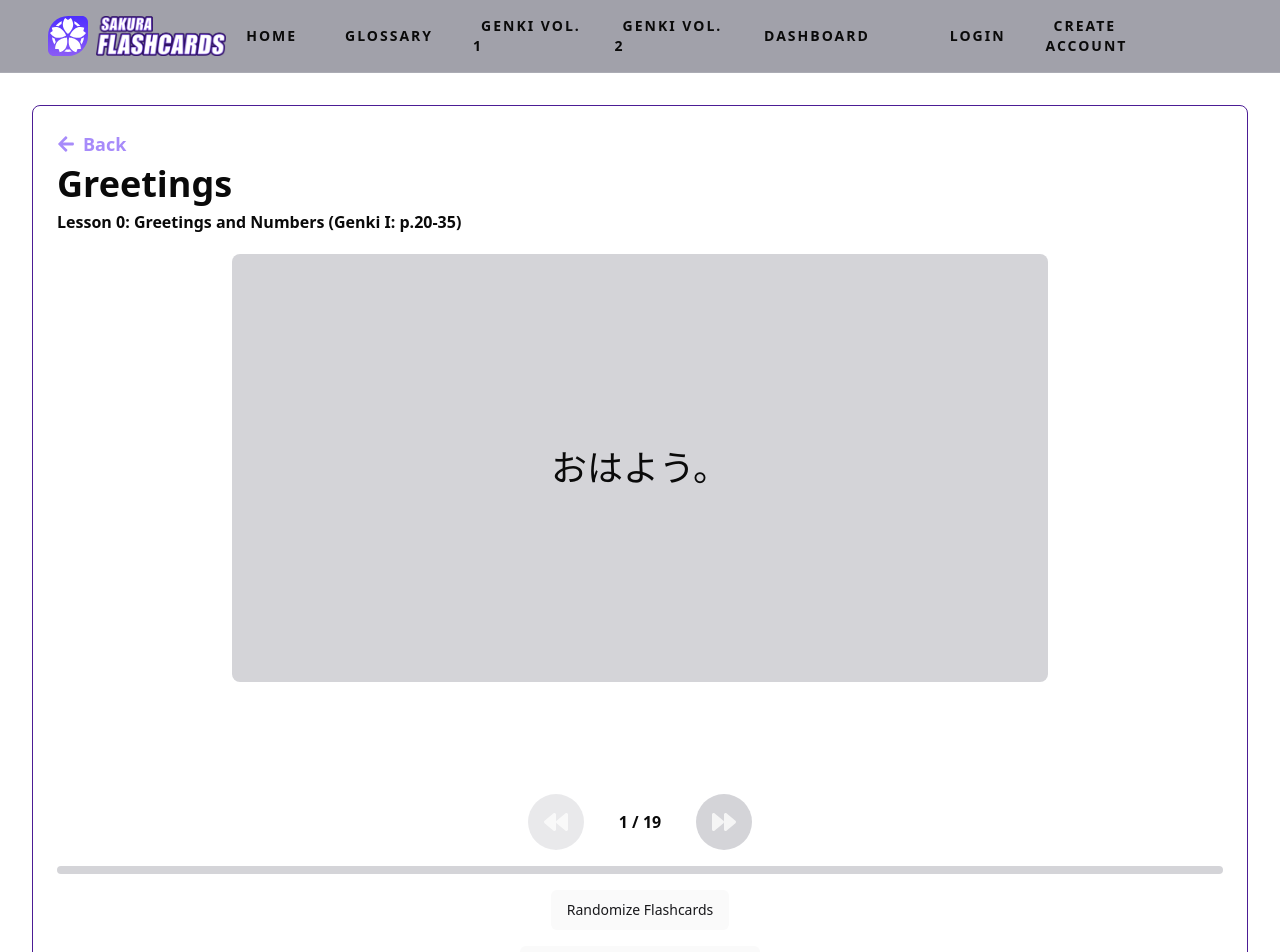
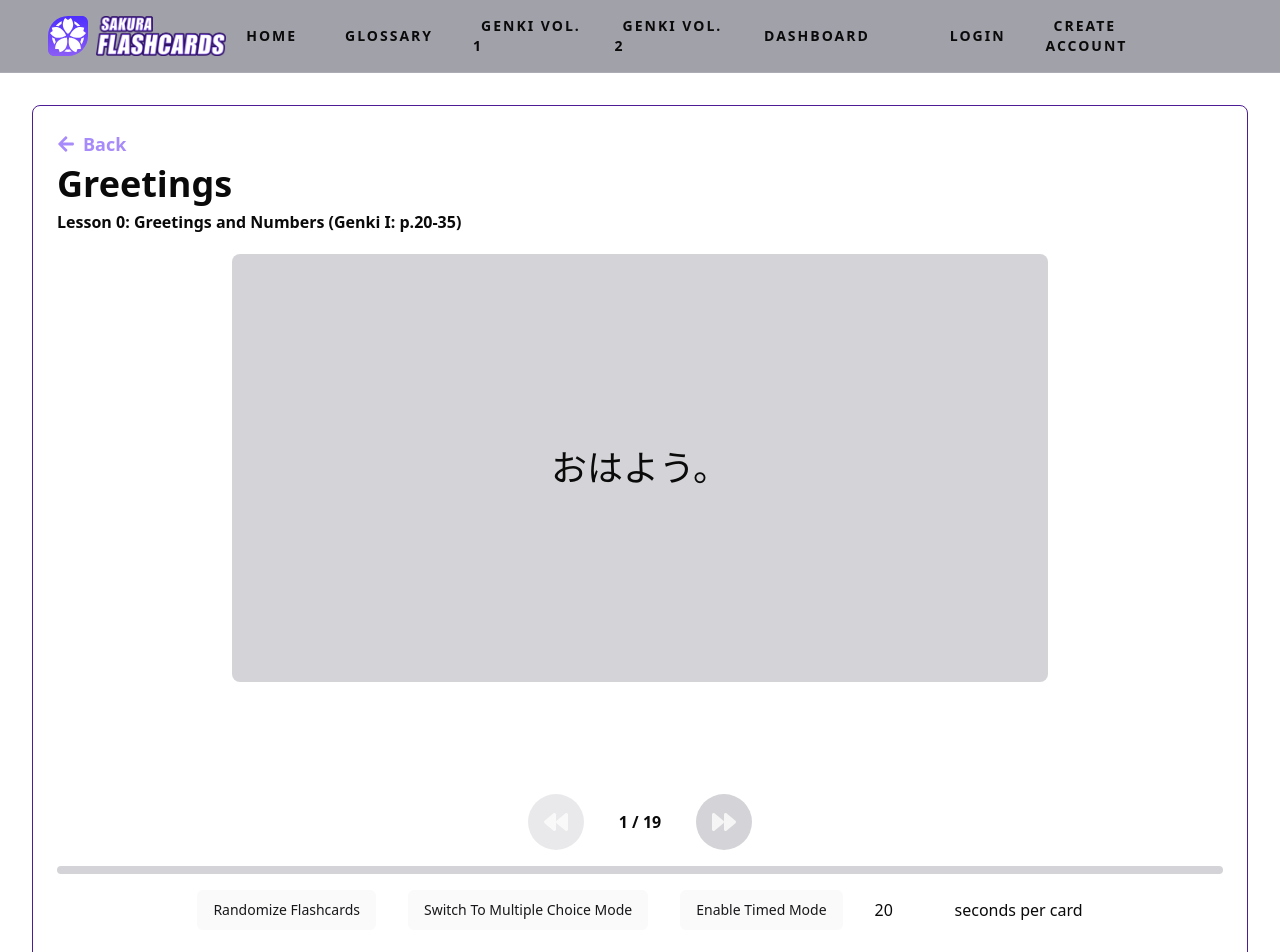
Before and after one commit to MatthewBiggins/CIS4250-Group4-Sakura-Flashcards, a Next.js app in the folder sakura-flashcards/: page /studysets/genki-1/lesson-0/greetings in a window 1280 px wide. Shown: the top 952 px of the page. Built offline with nearby package versions, Linux system fonts and the light colour scheme.

Commit message:
#82 timer ui

```diff
--- a/sakura-flashcards/components/Flashcard.tsx
+++ b/sakura-flashcards/components/Flashcard.tsx
@@ -1,6 +1,6 @@
 'use client';
 
-import { useState, useEffect } from 'react';
+import { useState, useEffect, ChangeEvent } from 'react';
 import { motion } from 'framer-motion';
 import { FaForward, FaBackward, FaCheck, FaTimes, FaRedo } from 'react-icons/fa';
 import { Button } from '@/components/ui/button';
@@ -41,6 +41,8 @@ const Flashcard = ({ cardData, index }: FlashcardProps) => {
   const [displayCards, setDisplayCards] = useState(
     cardData.map((card, index) => ({ ...card, originalIndex: index }))
   );
+  const [secondsPerCard, setSecondsPerCard] = useState<number>(20);
+  const [timer, setTimer] = useState<number>(-1);
 
   const [shouldRandomize, setShouldRandomize] = useState(false);
 
@@ -218,6 +220,10 @@ const Flashcard = ({ cardData, index }: FlashcardProps) => {
     window.addEventListener("keydown", handleKeyDown);
     return () => window.removeEventListener("keydown", handleKeyDown);
   }, [currentIndex, isFlipped]);
+
+  const handleSecondsPerCardChange = (e: ChangeEvent<HTMLInputElement>) => {
+    setSecondsPerCard(+e.target.value);
+  }
 
 const handleResponse = async (isCorrect: boolean) => {
   if (!userId) {
@@ -579,6 +585,7 @@ const handleReviewIncorrect = () => {
         />
       </div>
 
+      <div className="relative flex justify-center items-center gap-8">
         {/* Randomize Flashcards Toggle */}
         <Button
           onClick={() => {
@@ -603,6 +610,33 @@ const handleReviewIncorrect = () => {
             Switch Back To Classic Mode
           </Button>
         }
+
+        {/*Timed Mode Toggle*/}
+        { timer == -1 &&
+          <>
+            <Button
+              onClick={() => {
+                setTimer(secondsPerCard * cardData.length);
+              }}
+            >
+              Enable Timed Mode
+            </Button>
+            <input
+              type="number"
+              value={secondsPerCard}
+              onChange={handleSecondsPerCardChange}
+              className="w-12"
+            />
+            seconds per card
+          </>
+        }
+        { timer > -1 &&
+          <>
+            {timer} seconds left!
+          </>
+        }
+      </div>
+
     </div>
   );
 };
```
Lines whose indentation alone changed are shown as unchanged.
